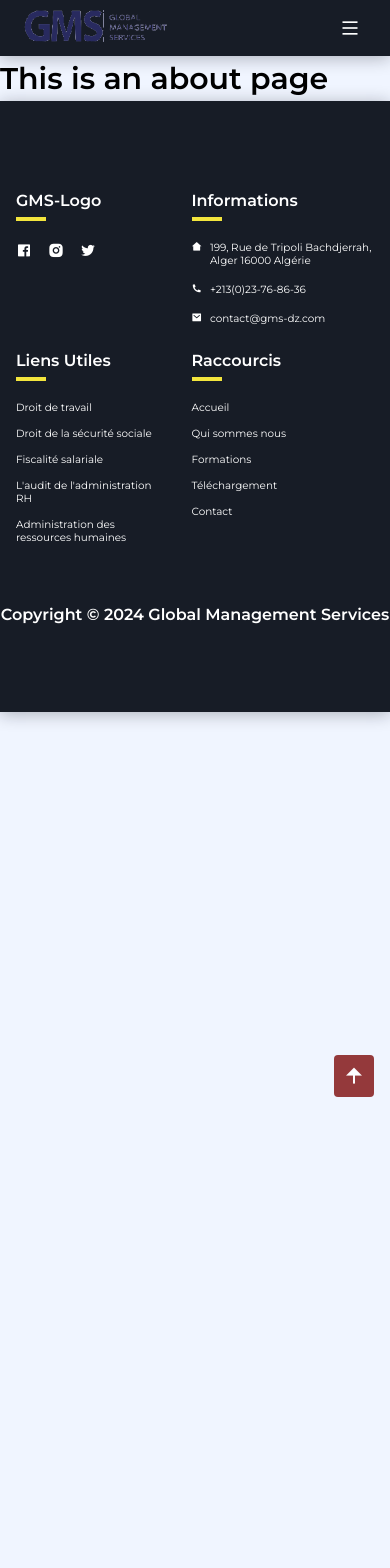
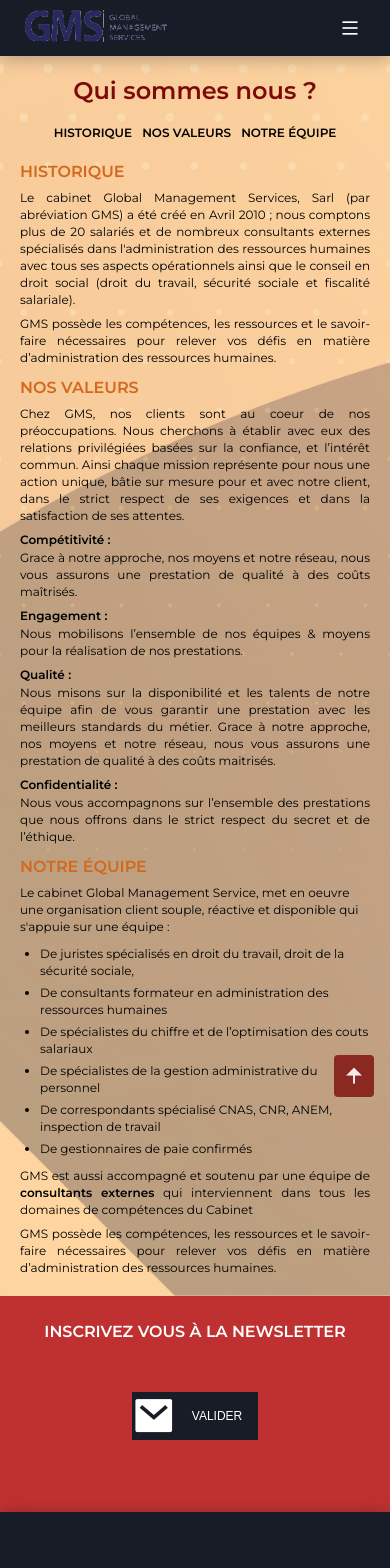
Before and after one commit to Hocine737718/multi_serivce, a Vue app: page /about in a window 390 px wide. Shown: the top 1568 px of the page. Before the commit the page ends 844 px from the top, so only its background shows below. Built offline with nearby package versions, Linux system fonts and the light colour scheme.

Commit message:
About Commit

```diff
--- a/src/App.vue
+++ b/src/App.vue
@@ -1,15 +1,17 @@
 <template>
   <Navbar/>
   <router-view/>
+  <SignUp/>
   <Footer/>
   <ScrollUp/>
 </template>
 
 <script>
 import Navbar from '@/components/Navbar/NavbarCmp.vue';
+import SignUp from '@/components/Home/SignUpCmp.vue'
 import Footer from '@/components/Footer/FooterCmp.vue';
 import ScrollUp from '@/components/ScrollUpCmp.vue';
 export default {
-  components:{Navbar,Footer,ScrollUp}
+  components:{Navbar,SignUp,Footer,ScrollUp}
 }
 </script>
--- /dev/null
+++ b/src/assets/css/About/about.css
@@ -0,0 +1,83 @@
+.about{
+    margin-top: var(--header-height);
+    background-size: cover;
+    background-position: center;
+    background-image: url("../../img/bg/bg.jpg");
+}
+.about_back{
+    background-color:rgba(255,255,255,0.5);
+    display: flex;
+    flex-direction: column;
+    align-items: center;
+    justify-content: center;
+}
+.about_header{
+    display: flex;
+    flex-direction: column;
+    align-items: center;
+    justify-content: center;
+    row-gap: 20px;
+    padding: 30px;
+}
+.about_title{
+    font-size: 3rem;
+    font-weight: bolder;
+    color: var(--first-color);
+}
+.about_nav{
+    display: flex;
+    flex-direction: row;
+    align-items: center;
+    justify-content: center;
+    column-gap: 50px;
+    color: black;
+}
+.about_nav_item{
+    font-size: 1.35rem;
+    font-weight: 700;
+    color: black;
+    text-transform: uppercase;
+}
+.about_nav_item:hover{
+    font-size: 1.5rem;
+    font-weight: bolder;
+    color: red;
+}
+.about_body{
+    display: flex;
+    flex-direction: column;
+    align-items: center;
+    justify-content: center;
+    row-gap: 20px;
+    padding: 0px 50px 50px;
+    background-color: #FFF0;
+    width: 85%;
+}
+.about_article{
+    line-height: 20px;
+    font-size: 1rem;
+}
+.about_article h2{
+    font-size: 1.5rem;
+    margin-bottom: 10px;
+    color: chocolate;
+    text-transform: uppercase;
+}
+.about_article p{
+    text-align: justify;
+}
+.about_article p:not(:last-child){
+    margin-bottom: 20px;
+}
+.about_article h3 {
+    font-size: 1rem;
+}
+.about_list{
+    margin-left: 50px;
+    margin-top: 10px;
+    margin-bottom: 10px;
+    list-style-type: disc;
+    display: flex;
+    flex-direction: column;
+    row-gap: 10px;
+}
--- /dev/null
+++ b/src/assets/css/About/media_about.css
@@ -0,0 +1,93 @@
+@media screen and (max-width: 1024px) {
+    .about_article p:not(:last-child){
+        margin-bottom: 10px;
+    }
+}
+@media screen and (max-width: 768px) {
+    .about_title{
+        font-size: 2rem;
+    }
+    .about_nav{
+        column-gap: 50px;
+    }
+    .about_nav_item{
+        font-size: 1.15rem;
+    }
+    .about_nav_item:hover{
+        font-size: 1.25rem;
+    }
+    .about_body{
+        width: 100%;
+    }
+    .about_article h2{
+        font-size: 1.25rem;
+    }
+    .about_list{
+        margin-left: 50px;
+        margin-top: 10px;
+        margin-bottom: 10px;
+        row-gap: 10px;
+    }
+}
+@media screen and (max-width: 562px) {
+    .about_title{
+        font-size: 1.5rem;
+    }
+    .about_nav{
+        column-gap: 20px;
+    }
+    .about_nav_item{
+        font-size: 1rem;
+    }
+    .about_nav_item:hover{
+        font-size: 1.15rem;
+    }
+}
+@media screen and (max-width: 449px) {
+    .about_header {
+       padding: 20px 10px;
+    }
+    .about_nav{
+        column-gap: 10px;
+    }
+    .about_body {
+        row-gap: 15px;
+        padding: 0px 20px 20px;
+    }
+    .about_article h2 {
+        font-size: 1.15rem;
+    }
+    .about_article {
+        line-height: 17px;
+        font-size: 0.85rem;
+    }
+    .about_article p:not(:last-child){
+        margin-bottom: 7px;
+    }
+}
+@media screen and (max-width: 400px) {
+    .about_nav_item {
+        font-size: 0.75rem;
+    }
+    .about_nav_item:hover {
+        font-size: 0.85rem;
+    }
+    .about_article h2 {
+        font-size: 1rem;
+        margin-bottom: 5px;
+    }
+    .about_article {
+        line-height: 17px;
+        font-size: 0.75rem;
+    }
+    .about_body {
+        row-gap: 10px;
+    }
+    .about_article h3 {
+        font-size: 0.75rem;
+    }
+    .about_list {
+        margin-left: 20px;
+        row-gap: 5px;
+    }
+}
--- a/src/assets/css/_global.css
+++ b/src/assets/css/_global.css
@@ -31,6 +31,9 @@
     box-sizing: border-box;
     padding: 0;
     margin: 0;
+}
+html {
+    scroll-behavior: smooth;
 }
 body {
     margin-top: var(--header-height);
--- a/src/components/Navbar/NavbarCmp.vue
+++ b/src/components/Navbar/NavbarCmp.vue
@@ -14,16 +14,16 @@
     <div class="nav_menu" id="nav-menu">
       <ul class="nav_list">
         <li>
-          <a href="#" class="nav_link">Accueil</a>
+          <a href="/" class="nav_link">Accueil</a>
         </li>
 
         <li class="dropdown_item">
-          <div class="nav_link">
+          <a href="about" class="nav_link">
             Qui sommes-nous <i class="ri-arrow-down-s-line dropdown_arrow"></i>
-          </div>
+          </a>
           <ul class="dropdown_menu">
             <li>
-              <a href="#" class="dropdown_link">
+              <a href="about" class="dropdown_link">
                 Présentation
               </a>
             </li>
--- a/src/main.js
+++ b/src/main.js
@@ -15,6 +15,8 @@ import './assets/css/Home/Slider/slider.css'
 import './assets/css/Home/Slider/media_slider.css'
 import './assets/css/Home/Services/services.css'
 import './assets/css/Home/Services/media_services.css'
+import './assets/css/About/about.css'
+import './assets/css/About/media_about.css'
 import './assets/css/ScrollUp/scrollup.css'
 
 //import './assets/js/swiper-bundle.min.js'
--- a/src/views/AboutView.vue
+++ b/src/views/AboutView.vue
@@ -1,5 +1,67 @@
 <template>
   <div class="about">
-    <h1>This is an about page</h1>
+    <span class="about_back">
+    <div class="about_header">
+      <div class="about_title">
+        Qui sommes nous ?
+      </div>
+      <div class="about_nav">
+        <a class="about_nav_item" href="#about_history">Historique</a>
+        <a class="about_nav_item" href="#about_values">NOS VALEURS</a>
+        <a class="about_nav_item" href="#about_team">Notre équipe</a>
+      </div>
+    </div>
+    <div class="about_body" id="about_body">
+      <div class="about_article" id="about_history">
+        <h2>Historique</h2>
+        <p>Le cabinet Global Management Services, Sarl (par abréviation GMS) a été créé en Avril 2010 ; nous comptons plus de 20 salariés et de nombreux consultants externes spécialisés dans l'administration des ressources humaines avec tous ses aspects opérationnels ainsi que le conseil en droit social (droit du travail, sécurité sociale et fiscalité salariale).</p>
+        <p>GMS possède les compétences, les ressources et le savoir-faire nécessaires pour relever vos défis en matière d’administration des ressources humaines.</p>
+      </div>
+      <div class="about_article" id="about_values">
+        <h2>NOS VALEURS</h2>
+        <p>Chez GMS, nos clients sont au coeur de nos préoccupations. Nous cherchons à établir avec eux des relations privilégiées basées sur la confiance, et l’intérêt commun. Ainsi chaque mission représente pour nous une action unique, bâtie sur mesure pour et avec notre client, dans le strict respect de ses exigences et dans la satisfaction de ses attentes.</p>
+        <h3>Compétitivité :</h3>
+        <p>Grace à notre approche, nos moyens et notre réseau, nous vous assurons une prestation de qualité à des coûts maîtrisés.</p>
+        <h3>Engagement :</h3>
+        <p>Nous mobilisons l’ensemble de nos équipes & moyens pour la réalisation de nos prestations.</p>
+        <h3>Qualité :</h3>
+        <p>Nous misons sur la disponibilité et les talents de notre équipe afin de vous garantir une prestation avec les meilleurs standards du métier. Grace à notre approche, nos moyens et notre réseau, nous vous assurons une prestation de qualité à des coûts maitrisés.</p>
+        <h3>Confidentialité :</h3>
+        <p>Nous vous accompagnons sur l’ensemble des prestations que nous offrons dans le strict respect du secret et de l’éthique.</p>
+      </div>
+      <div class="about_article" id="about_team">
+        <h2>Notre équipe</h2>
+        Le cabinet Global Management Service, met en oeuvre une organisation client souple, réactive et disponible qui s'appuie sur une équipe :
+        <ul class="about_list">
+          <li>De juristes spécialisés en droit du travail, droit de la sécurité sociale,</li>
+          <li>De consultants formateur en administration des ressources humaines</li>
+          <li>De spécialistes du chiffre et de l’optimisation des couts salariaux</li>
+          <li>De spécialistes de la gestion administrative du personnel</li>
+          <li>De correspondants spécialisé CNAS, CNR, ANEM, inspection de travail</li>
+          <li>De gestionnaires de paie confirmés</li>
+        </ul>
+        <p>GMS est aussi accompagné et soutenu par une équipe de <b>consultants externes</b> qui interviennent dans tous les domaines de compétences du Cabinet</p>
+        <p>GMS possède les compétences, les ressources et le savoir-faire nécessaires pour relever vos défis en matière d’administration des ressources humaines.</p>
+      </div>
+    </div>
+    </span>
   </div>
 </template>
+
+<script>
+import $ from 'jquery';
+export default {
+  name:'AboutView',
+  mounted(){
+    $(function() {
+        $('.about_nav_item').on('click', function(event) {
+            var $anchor = $(this);
+            $('html, body').stop().animate({
+                scrollTop: $($anchor.attr('href')).offset().top - 56
+            }, 1000);
+            event.preventDefault();
+        });
+    });
+  }
+}
+</script>
--- a/src/views/HomeView.vue
+++ b/src/views/HomeView.vue
@@ -9,14 +9,12 @@
 <script>
 import Services from '@/components/Home/Services/ServicesCmp.vue'
 import Slider from '@/components/Home/SliderCmp.vue'
-import SignUp from '@/components/Home/SignUpCmp.vue'
 
 export default {
   name: 'HomeView',
   components: {
     Slider,
-    Services,
-    SignUp
+    Services
   }
 }
 </script>
```
Also changed, not shown: src/components/HelloWorld.vue (deleted, +0 -58 lines), src/assets/img/bg/bg.jpg (added).
